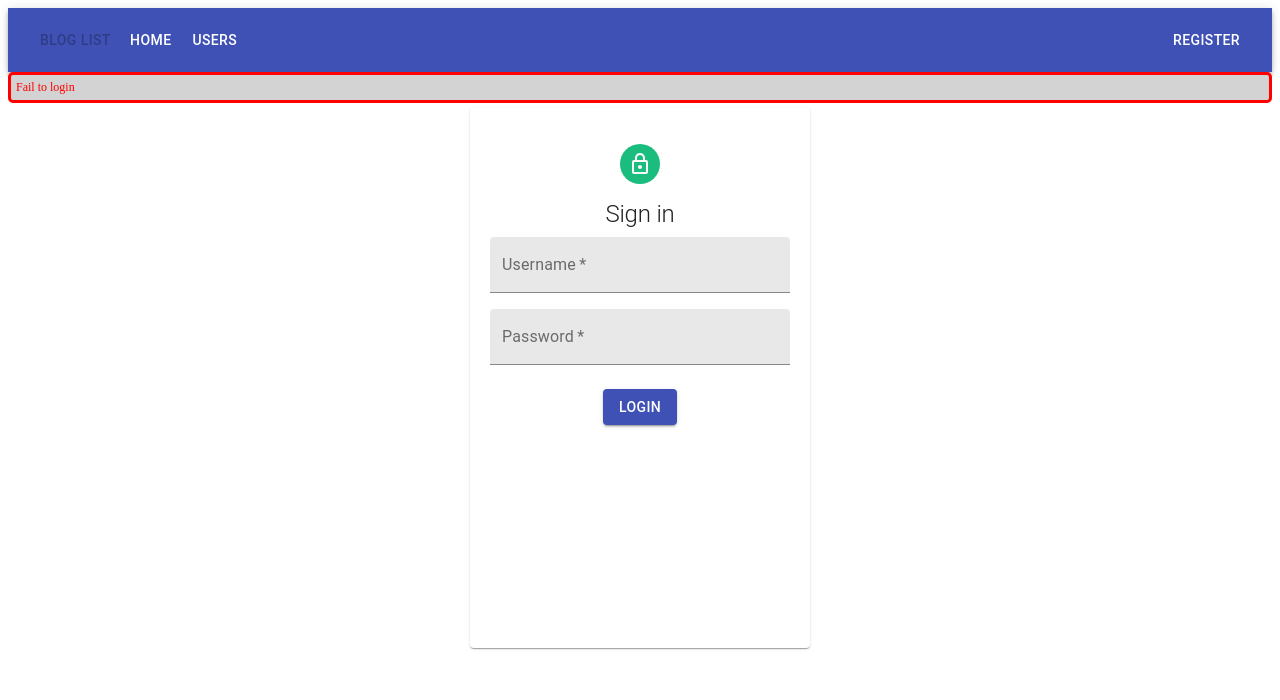
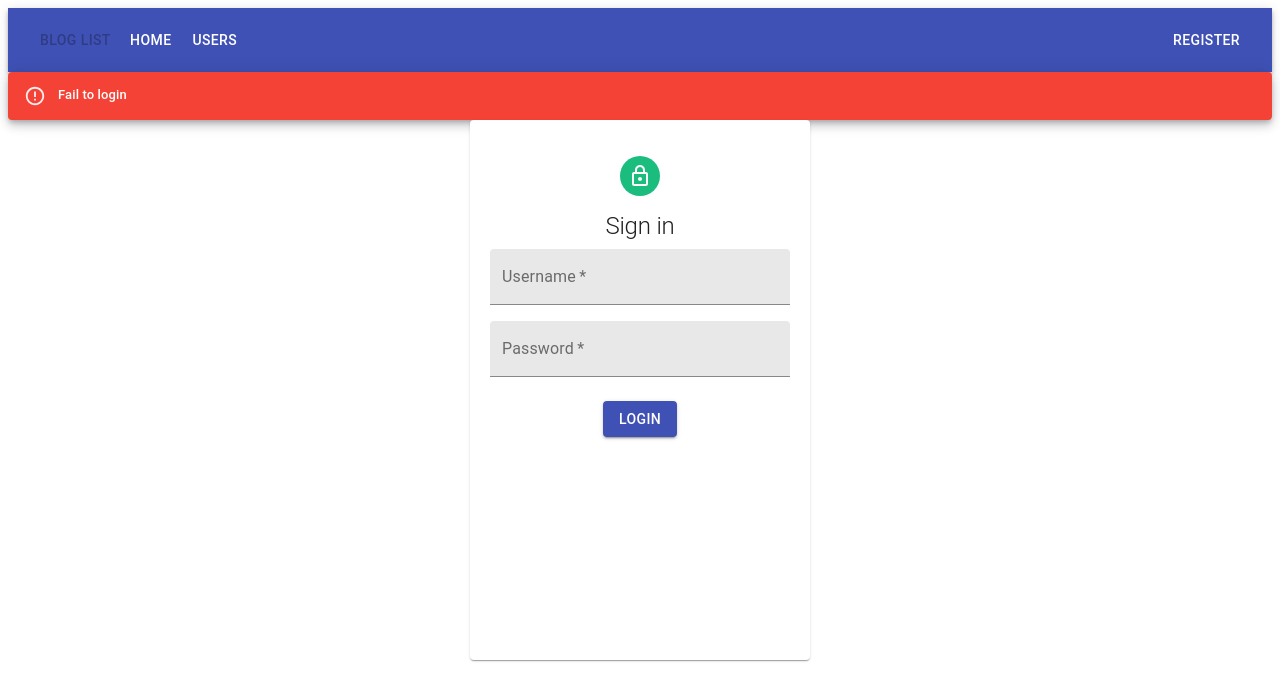
Before and after one commit to anhtumai/blog-list-frontend-v2, a React (Create React App) app: page /login in a window 1280 px wide. Both pictures are taken after typing "Sample", "Sample123" into the empty fields and a click on the button "LOGIN". Shown: the top 700 px of the page. Built offline with nearby package versions, Linux system fonts and the light colour scheme; no server answers.

Commit message:
Decorate Notification

```diff
--- a/src/components/Notification.tsx
+++ b/src/components/Notification.tsx
@@ -1,5 +1,10 @@
 import { useSelector } from "react-redux";
+import MuiAlert, { AlertProps } from "@material-ui/lab/Alert";
 import { notificationSelector } from "../selectors/index";
+
+const Alert = (props: AlertProps) => {
+  return <MuiAlert elevation={6} variant="filled" {...props}></MuiAlert>;
+};
 
 const Notification = () => {
   const { message, notiType } = useSelector(notificationSelector);
@@ -7,16 +12,14 @@ const Notification = () => {
   if (message === "") return null;
 
   const style = {
-    color: notiType === "error" ? "red" : "green",
-    background: "lightgrey",
-    fontSize: "12px",
-    borderStyle: "solid",
-    borderRadius: "5px",
-    padding: "5px",
-    marginBottom: "5px",
+    fontSize: "0.81rem",
   };
 
-  return <div style={style}>{message}</div>;
+  return (
+    <Alert severity={notiType} style={style}>
+      {message}
+    </Alert>
+  );
 };
 
 export default Notification;
```
